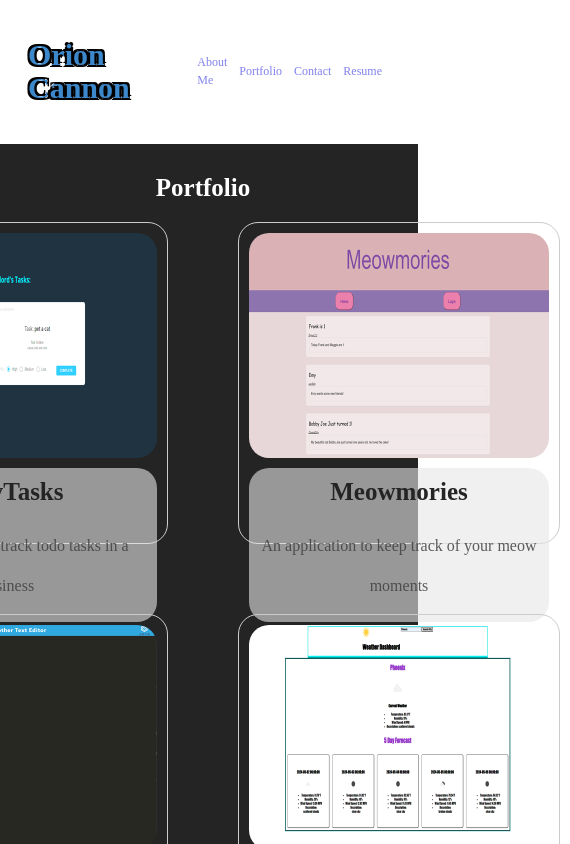
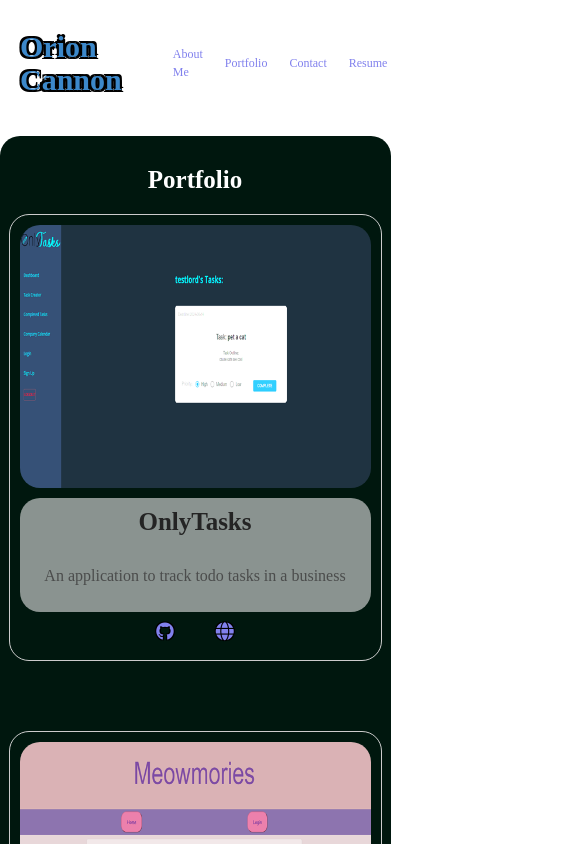
Before and after one commit to OrionC11/Portfolio, a React (Vite) app: page /portfolio in a window 390 px wide. Shown: the top 844 px of the page, 570 px wide, since content can reach past the window. Built offline with nearby package versions, Linux system fonts and the light colour scheme.

Commit message:
cleaned up the mobile and tablet displays of the portfolio, rounded border edges

```diff
--- a/src/index.css
+++ b/src/index.css
@@ -7,11 +7,15 @@
   background-color: #242424;
 }
 
+* {
+  border-radius: 20px;
+}
 a {
   font-weight: 500;
   font-size: 24px;
   color: #646cff;
-  padding: 0px 20px;
+  padding: 0px 10px;
+  margin: 5px;
   text-decoration: inherit;
   border-right: 2px solid black;
   border-left: 2px solid black;
@@ -47,9 +51,9 @@ body{
 }
 nav{
   display: flex;
-  justify-content: space-between;
+  justify-content: space-evenly;
   align-items: center;
-  margin: 0;
+  margin: 5px 20px;
   padding: 10px;
 }
 main {
@@ -96,6 +100,7 @@ button{
   padding: 5px;
   margin: 5px;
   margin-top: 25px;
+  background-color: #6d6d6d21;
 }
 .header {
   margin: 0;
@@ -140,6 +145,9 @@ button{
   justify-content: center;
   align-items: center;
 }
+.disclaimer {
+  max-width: 85vw;
+}
 .portrait{
   max-width: 400px;
   max-height: auto;
@@ -168,7 +176,7 @@ button{
 .projectCard img {
   width: 100%;
   height: auto;
-  border-radius: 20px;''
+  border-radius: 20px;
 }
 .projectText{
   width: 100%;
@@ -194,7 +202,7 @@ button{
 
 @media (prefers-color-scheme: light) {
   :root {
-    background-color: rgba(255, 255, 255, 0.60);
+    background-color: rgba(255, 255, 255, 0.6);
     color: black;
   }
   a{
@@ -213,14 +221,14 @@ button{
     color: white;
   }
   .aboutSection{
-    background-color: #242424;
+    background-color: #00170e;
   }
   .contactSection{
-    background-color: #242424;
+    background-color: #00170e;
   }
   .projectMain{
-    background-color: #242424;
-    width: 90vw;
+    background-color: #00170e;
+    max-width: 90vw;
   }
   .projectTitle{
     color: #242424
@@ -231,9 +239,16 @@ button{
 }
 
 @media (max-width: 1024px){
+  body, html {
+    height: 100%;
+    margin: 0;
+  }
   main{
-    min-width: 100vw;
-    justify-content: center;
+    display: flex;
+    flex-direction: column;
+    min-height: 95vh;
+    justify-content: space-between;
+    align-items: center;
   }
   h1{
     font-size: 30px;
@@ -263,16 +278,6 @@ button{
     max-width: 300px;
     max-height: auto;
   }
-  .aboutSection{
-    width: 95vw;
-    height: auto;
-
-  }
-  .projectCard{
-    width: 300px;
-    height: 300px;
-
-  }
 
   .aboutSection {
     width: 95vw;
@@ -280,9 +285,28 @@ button{
     padding-top: 50px;
     padding-bottom: 50px;
   }
+  .projectCard{
+    width: 35vw;
+    height: auto;
 
+  }
+  .contactSection {
+    width: 95vw;
+    height: 100vh;
+
+  }
 }
+@media (max-width:768px){
+  .projectContainer {
+    display: flex;
+    flex-direction: column;
+  }
+  .projectCard{
+    width: 90vw;
+    height: auto;
 
+  }
+}
 
 @media (max-width: 578px){
   .projectMain{
--- a/src/pages/Contact.jsx
+++ b/src/pages/Contact.jsx
@@ -44,6 +44,10 @@ const Contact = () => {
   return (
     <div className="contactSection">
       <h2 className="contactHeading">Contact Me</h2>
+      <p className="disclaimer">
+        Contact form not yet implemented fully please use the contact methods
+        below until future update. This message will disappear when updated.
+      </p>
       <form onSubmit={handleSubmit} className="contactForm">
         <div>
           <label>Name: </label>
```
